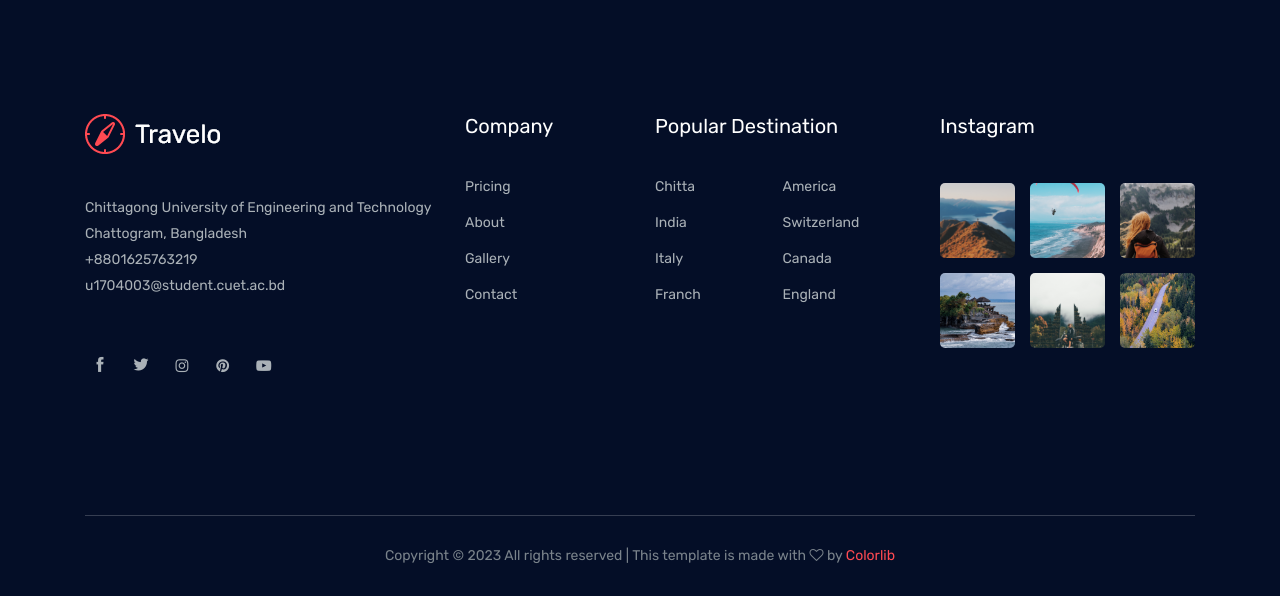
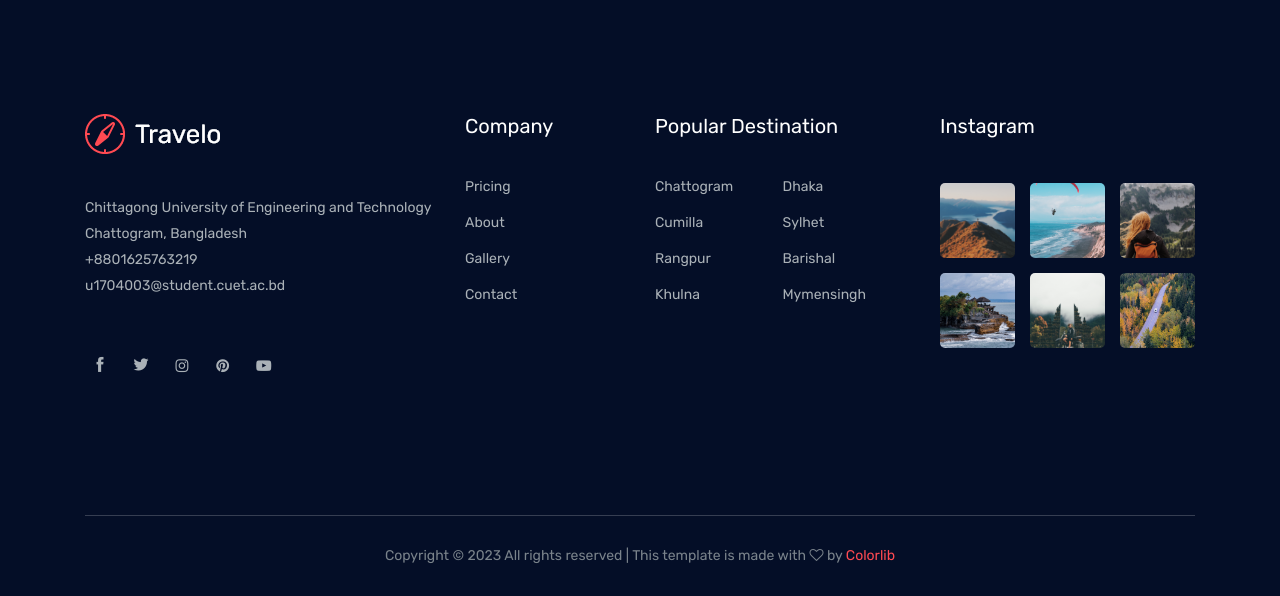
Before and after one commit to mahedi-hasan-75/tourism, a Django app: page / in a window 1280 px wide. Shown: the part 5126-5722 px from the top of the page. Run offline with Django 3.2, Linux system fonts and the light colour scheme; data comes from the database, SQL or seed files in the repository; style sheets or scripts are compiled from the project's sources; some libraries are stand-ins or nearby versions.

Commit message:
tanzin318

```diff
--- a/Templates/index.html
+++ b/Templates/index.html
@@ -491,14 +491,14 @@
                                 Popular destination
                             </h3>
                             <ul class="links double_links">
-                                <li><a href="#">Chitta</a></li>
-                                <li><a href="#">America</a></li>
-                                <li><a href="#">India</a></li>
-                                <li><a href="#">Switzerland</a></li>
-                                <li><a href="#">Italy</a></li>
-                                <li><a href="#">Canada</a></li>
-                                <li><a href="#">Franch</a></li>
-                                <li><a href="#">England</a></li>
+                                <li><a href="#">Chattogram</a></li>
+                                <li><a href="#">Dhaka</a></li>
+                                <li><a href="#">Cumilla</a></li>
+                                <li><a href="#">Sylhet</a></li>
+                                <li><a href="#">Rangpur</a></li>
+                                <li><a href="#">Barishal</a></li>
+                                <li><a href="#">Khulna</a></li>
+                                <li><a href="#">Mymensingh</a></li>
                             </ul>
                         </div>
                     </div>
```
